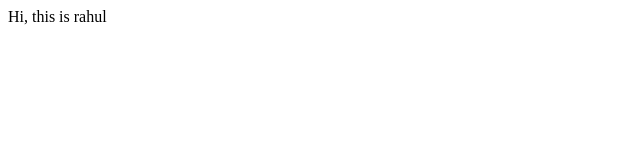
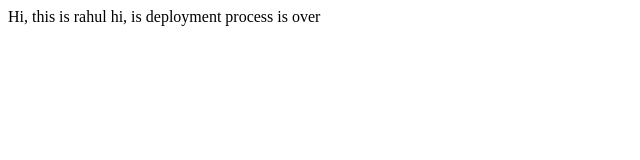
Before and after one commit to tripith/student-name-site, a plain HTML site: page index.html in a window 1280 px wide. Shown: the whole page, without its empty margins (0-640 px from the left). Drawn offline with Linux system fonts and the light colour scheme.

Commit message:
docs:; Deployment Done
Done Now

```diff
--- a/index.html
+++ b/index.html
@@ -8,6 +8,7 @@
     </head>
     <body>
         Hi, this is rahul
+        hi, is deployment process is over
 
     </body>
     </html>
```
